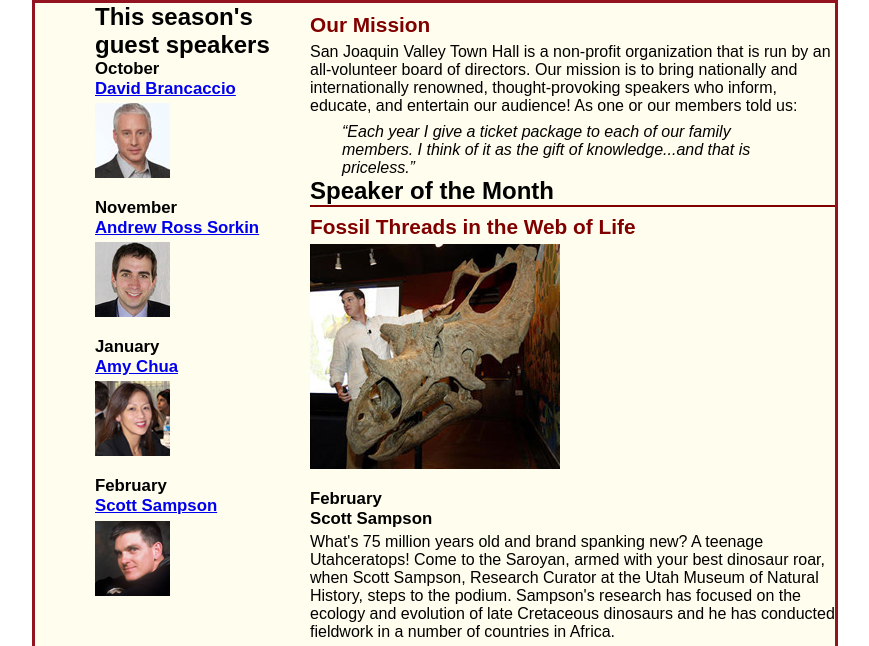
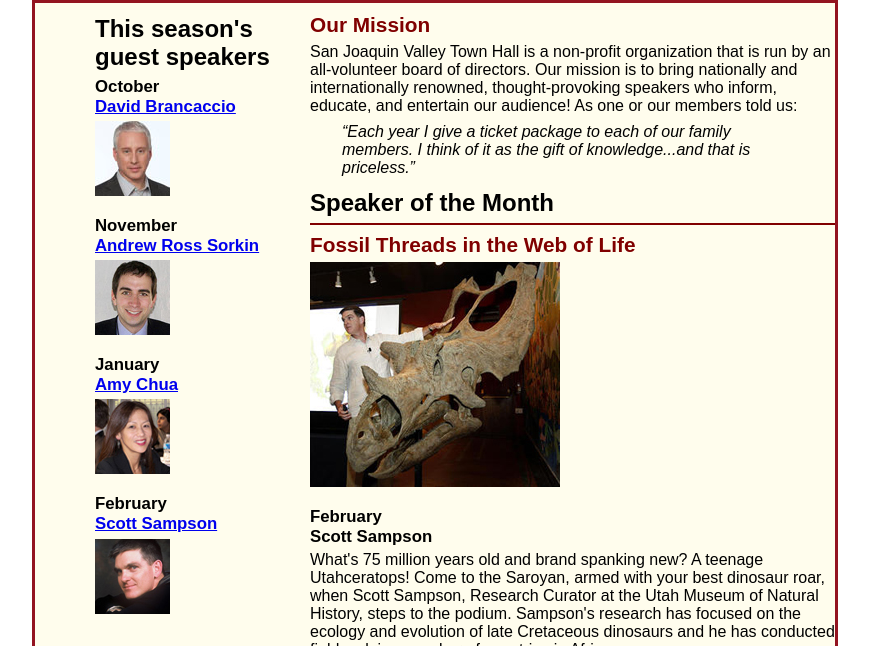
Before and after one commit to cn268/A08, a plain HTML site: page index.html in a window 1280 px wide. Shown: the part 120-766 px from the top of the page, without its empty margins (205-1074 px from the left). Drawn offline with Linux system fonts and the light colour scheme.

Commit message:
Update c6_main.css

```diff
--- a/A08/A10/styles/c6_main.css
+++ b/A08/A10/styles/c6_main.css
@@ -51,6 +51,12 @@ header img {
 	text-shadow: 2px 2px 2px #800000;
 }
 /* the styles for the main content */
+main h1 {
+	font-size: 150%;
+	padding-top: .5em;
+	padding-bottom: .25em;
+	margin: 0;
+}
 main h2 {
 	color: #800000;
 	font-size: 130%;
```
